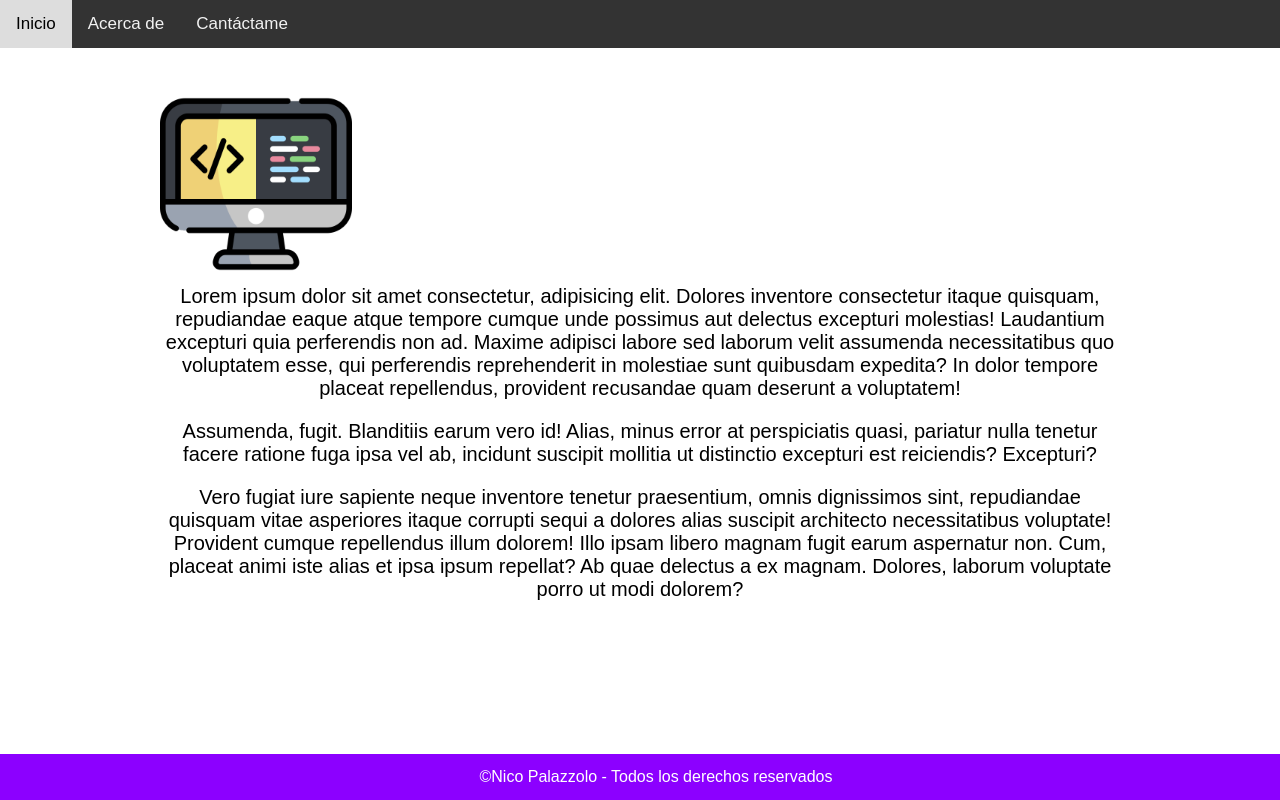
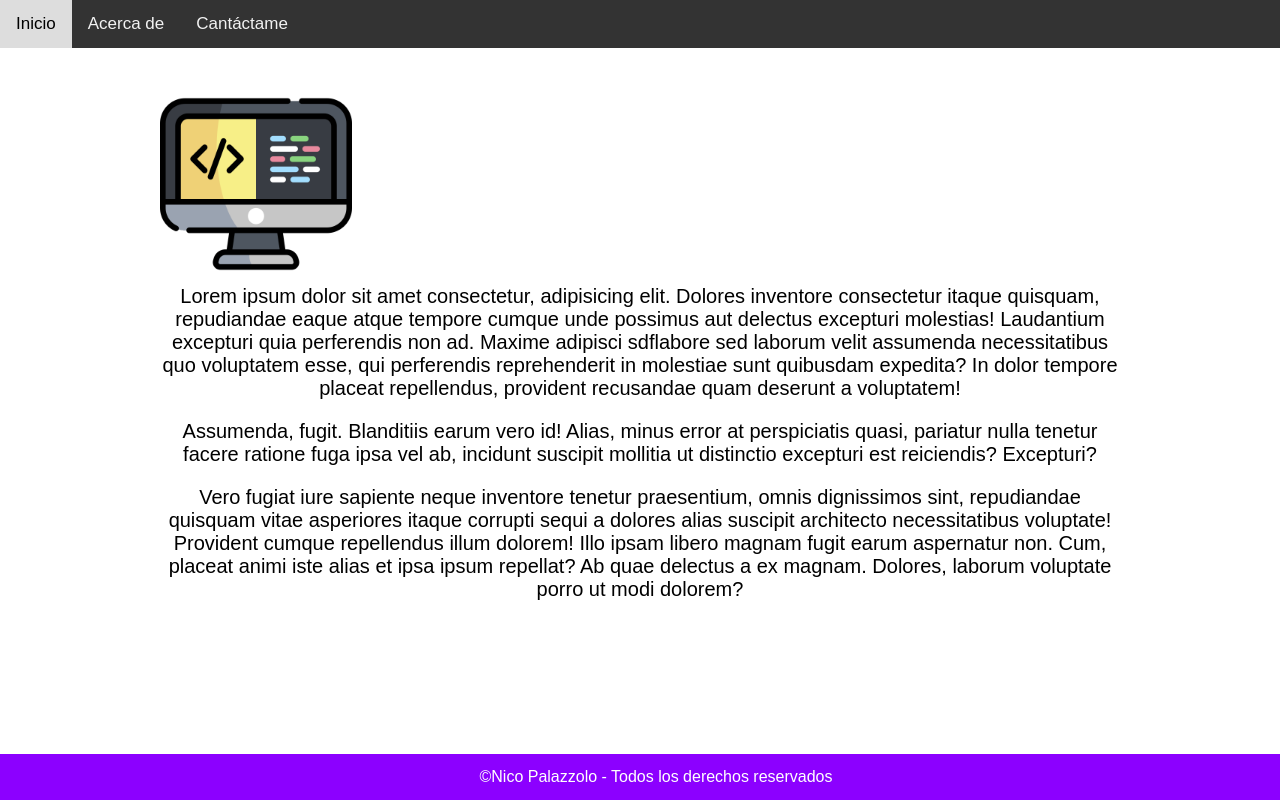
Before and after one commit to Nico20234/prototipo.github.io, a plain HTML site: page abaut.html in a window 1280 px wide. Drawn offline with Linux system fonts and the light colour scheme; a web font is replaced by a local one.

Commit message:
Modificación abaut

```diff
--- a/abaut.html
+++ b/abaut.html
@@ -19,7 +19,7 @@
         <article>
 
             <p>Lorem ipsum dolor sit amet consectetur, adipisicing elit. Dolores inventore consectetur itaque quisquam, repudiandae eaque atque tempore cumque unde possimus aut delectus excepturi molestias! Laudantium excepturi quia perferendis non ad.
-            Maxime adipisci labore sed laborum velit assumenda necessitatibus quo voluptatem esse, qui perferendis reprehenderit in molestiae sunt quibusdam expedita? In dolor tempore placeat repellendus, provident recusandae quam deserunt a voluptatem!</p>
+            Maxime adipisci sdflabore sed laborum velit assumenda necessitatibus quo voluptatem esse, qui perferendis reprehenderit in molestiae sunt quibusdam expedita? In dolor tempore placeat repellendus, provident recusandae quam deserunt a voluptatem!</p>
             <p>
             Assumenda, fugit. Blanditiis earum vero id! Alias, minus error at perspiciatis quasi, pariatur nulla tenetur facere ratione fuga ipsa vel ab, incidunt suscipit mollitia ut distinctio excepturi est reiciendis? Excepturi?</p>
             <p>Vero fugiat iure sapiente neque inventore tenetur praesentium, omnis dignissimos sint, repudiandae quisquam vitae asperiores itaque corrupti sequi a dolores alias suscipit architecto necessitatibus voluptate! Provident cumque repellendus illum dolorem!
```
